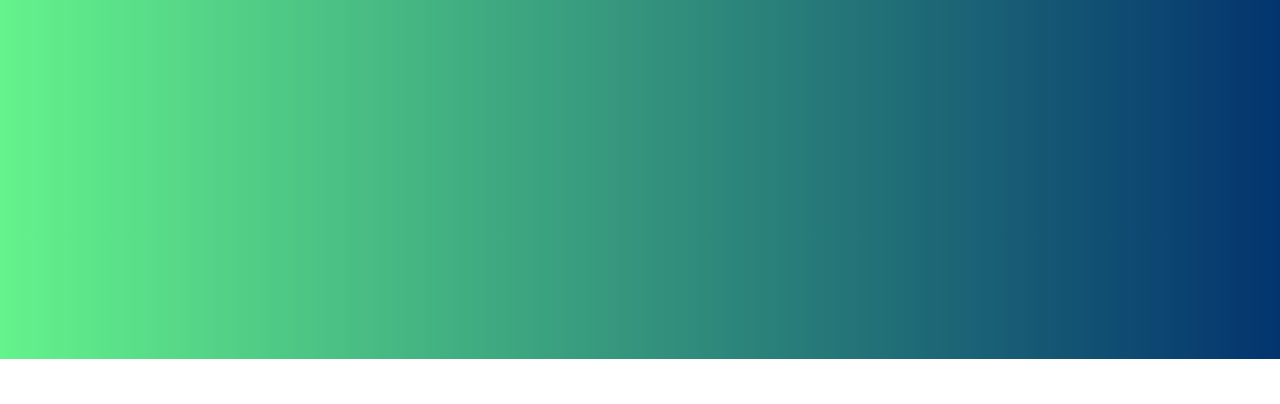
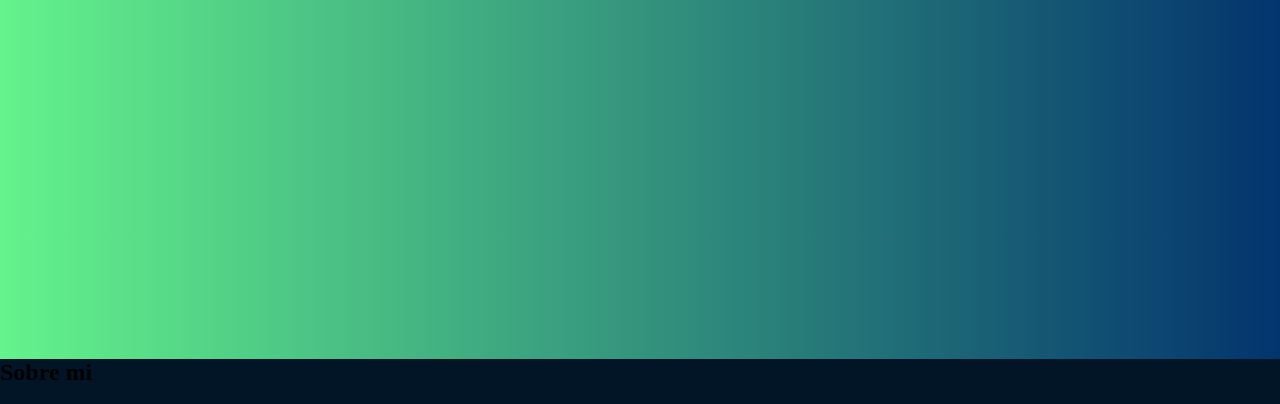
Before and after one commit to Eriksson03/my-personal-website, a plain HTML site: page index.html in a window 1280 px wide. Shown: the part 525-929 px from the top of the page. Before the commit the page ends 884 px from the top, so only its background shows below. Drawn offline with Linux system fonts and the light colour scheme; a web font is replaced by a local one.

Commit message:
feat:add section with sobre mi and images in index.html

```diff
--- a/css/main.css
+++ b/css/main.css
@@ -55,3 +55,7 @@
     font-size: 2rem;
 
 }
+
+section{
+    background-color: #021526;
+}
--- a/index.html
+++ b/index.html
@@ -23,7 +23,19 @@
         </div>
     </header>
 
+    <section>
 
+        <div>
+            <h1>Sobre mi</h1>
+        </div>
+
+        <div>
+            <img src="" alt="">
+            <img src="" alt="">
+            <img src="" alt="">
+        </div>
+
+    </section>
 
     </h1>
 </body>
```
